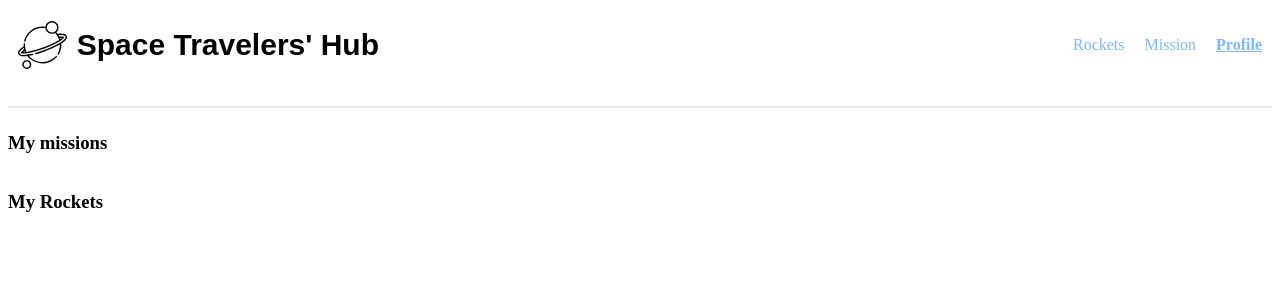
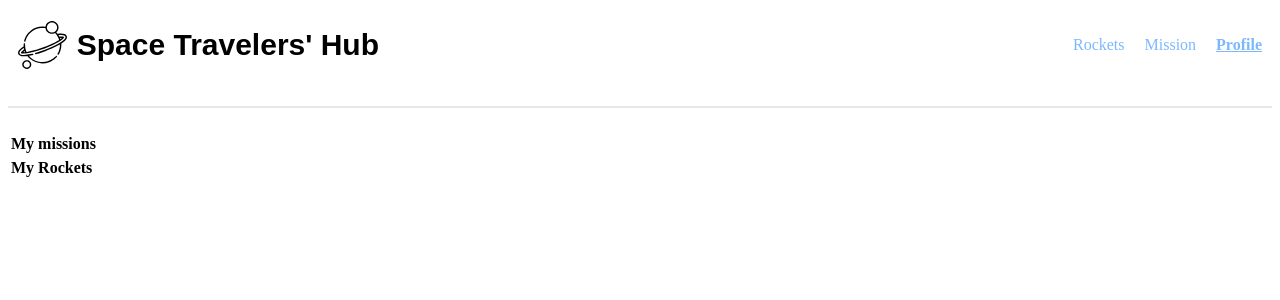
Before and after one commit to chumaachike/Space-Mission, a React (Create React App) app: page /profile in a window 1280 px wide. Shown: the top 300 px of the page. Built offline with nearby package versions, Linux system fonts and the light colour scheme.

Commit message:
fixed all pending warnings in the project

```diff
--- a/src/components/Mission.jsx
+++ b/src/components/Mission.jsx
@@ -25,13 +25,17 @@ function Mission() {
   );
   return (
     <table>
+      <thead>
         <tr>
           <th>Mission</th>
           <th>Description</th>
           <th>Status</th>
           <th />
         </tr>
+      </thead>
+      <tbody>
         {renderedItems}
+      </tbody>
     </table>
   );
 }
--- a/src/components/Navbar.jsx
+++ b/src/components/Navbar.jsx
@@ -30,7 +30,7 @@ function Navbar() {
       <ul className="nav-links">
         {links.map((link) => (
           <li className="nav-link" key={link.id}>
-            <NavLink activeClassName="active" to={link.path}>
+            <NavLink className={(navData) => (navData.isActive ? 'active' : 'none')} to={link.path}>
               {link.text}
             </NavLink>
           </li>
--- a/src/components/Profile.jsx
+++ b/src/components/Profile.jsx
@@ -9,21 +9,31 @@ function Profile() {
   return (
     <div className="profile-container">
       <div className="missions">
-        <h3>My missions</h3>
         <table>
-          {
+          <thead>
+            <tr><th>My missions</th></tr>
+          </thead>
+          <tbody>
+            {
           myMission.map((mission) => (
-            <tr key={mission.mission_id}>{mission.mission_name}</tr>
+            <tr key={mission.mission_id}><td>{mission.mission_name}</td></tr>
           ))
         }
+          </tbody>
         </table>
       </div>
       <div className="rockets">
-        <h3>My Rockets</h3>
         <table>
-          {
-          myRockets.map((rocket) => (<tr key={rocket.rocket_id}>{rocket.rocket_name}</tr>))
+          <thead>
+            <tr><th>My Rockets</th></tr>
+          </thead>
+          <tbody>
+            {
+          myRockets.map((rocket) => (
+            <tr key={rocket.rocket_id}><td>{rocket.rocket_name}</td></tr>
+          ))
         }
+          </tbody>
         </table>
       </div>
 
```
Lines whose indentation alone changed are shown as unchanged.
